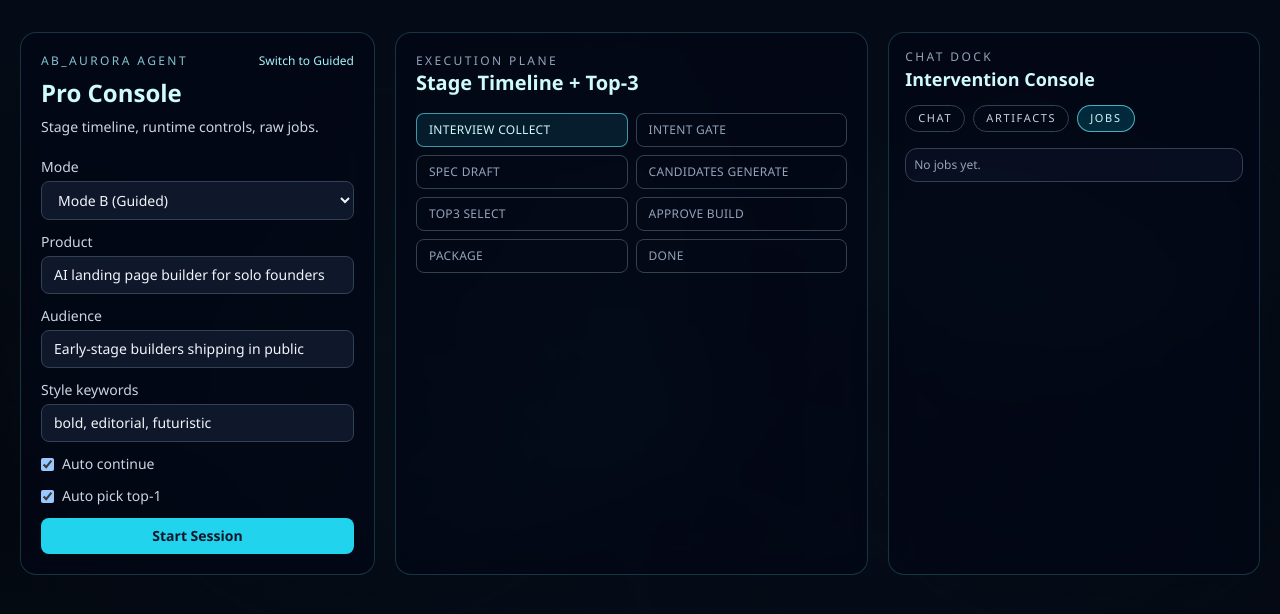
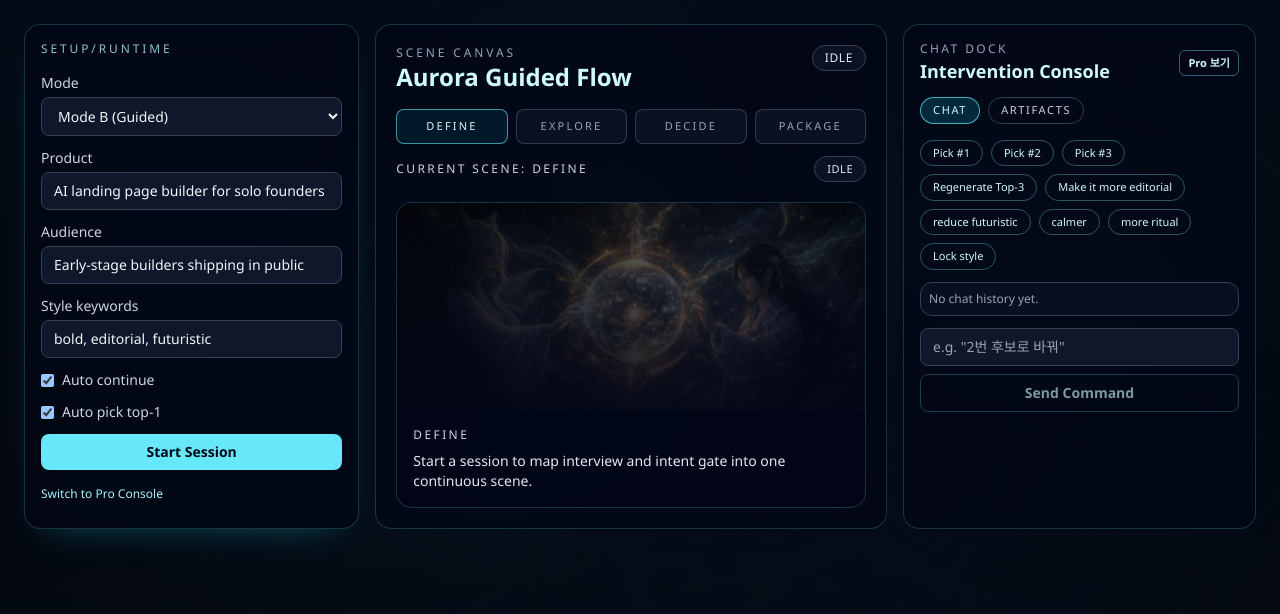
Before and after one commit to aheyabaraya/ab_aurora, a Next.js app: page / in a window 1280 px wide. Shown: the top 614 px of the page. Built offline with nearby package versions, Linux system fonts and the light colour scheme.

Commit message:
fix: default guided UI and sync pro scene canvas updates

```diff
--- a/components/aurora/AuroraClient.tsx
+++ b/components/aurora/AuroraClient.tsx
@@ -1,19 +1,38 @@
 "use client";
 
+import { useCallback, useState } from "react";
 import { GuidedConsole } from "./GuidedConsole";
 import { ProConsole } from "./ProConsole";
 import { useAuroraController } from "./useAuroraController";
 
+type UiMode = "guided" | "pro";
+
 type AuroraClientProps = {
-  initialUiMode: "guided" | "pro";
+  initialUiMode: UiMode;
 };
+
+function syncUrlUiMode(mode: UiMode) {
+  const url = new URL(window.location.href);
+  if (mode === "guided") {
+    url.searchParams.delete("ui");
+  } else {
+    url.searchParams.set("ui", mode);
+  }
+  window.history.replaceState({}, "", url.toString());
+}
 
 export function AuroraClient({ initialUiMode }: AuroraClientProps) {
   const controller = useAuroraController();
+  const [uiMode, setUiMode] = useState<UiMode>(initialUiMode);
 
-  if (initialUiMode === "pro") {
-    return <ProConsole controller={controller} />;
+  const handleSwitchUiMode = useCallback((nextMode: UiMode) => {
+    setUiMode(nextMode);
+    syncUrlUiMode(nextMode);
+  }, []);
+
+  if (uiMode === "pro") {
+    return <ProConsole controller={controller} onSwitchUiMode={handleSwitchUiMode} />;
   }
 
-  return <GuidedConsole controller={controller} />;
+  return <GuidedConsole controller={controller} onSwitchUiMode={handleSwitchUiMode} />;
 }
--- a/components/aurora/GuidedConsole.tsx
+++ b/components/aurora/GuidedConsole.tsx
@@ -13,6 +13,7 @@ type AuroraController = ReturnType<typeof useAuroraController>;
 
 type GuidedConsoleProps = {
   controller: AuroraController;
+  onSwitchUiMode: (mode: "guided" | "pro") => void;
 };
 
 function statusBadge(status: string): string {
@@ -31,7 +32,7 @@ function statusBadge(status: string): string {
   return "border-slate-700 bg-slate-900/70 text-slate-200";
 }
 
-export function GuidedConsole({ controller }: GuidedConsoleProps) {
+export function GuidedConsole({ controller, onSwitchUiMode }: GuidedConsoleProps) {
   const {
     mode,
     setMode,
@@ -281,9 +282,12 @@ export function GuidedConsole({ controller }: GuidedConsoleProps) {
             </div>
           ) : null}
 
-          <a href="?ui=pro" className="mt-4 inline-block text-xs text-cyan-200 underline-offset-4 hover:underline">
+          <button
+            className="mt-4 inline-block text-xs text-cyan-200 underline-offset-4 hover:underline"
+            onClick={() => onSwitchUiMode("pro")}
+          >
             Switch to Pro Console
-          </a>
+          </button>
         </article>
 
         <article className="rounded-2xl border border-cyan-300/20 bg-slate-950/55 p-5 backdrop-blur">
--- a/components/aurora/ProConsole.tsx
+++ b/components/aurora/ProConsole.tsx
@@ -1,21 +1,42 @@
 "use client";
 
+import { AURORA_ASSETS, createAuroraPageStyle } from "./aurora-assets";
+import { ChatDock } from "./ChatDock";
+import { PackageChecklist } from "./PackageChecklist";
+import { Progress4 } from "./Progress4";
+import { SceneRouter } from "./SceneRouter";
+import { Top3Cards } from "./Top3Cards";
 import { AGENT_STEPS } from "./types";
-import { createAuroraPageStyle } from "./aurora-assets";
-import { ChatDock } from "./ChatDock";
 import type { useAuroraController } from "./useAuroraController";
 
 type AuroraController = ReturnType<typeof useAuroraController>;
 
 type ProConsoleProps = {
   controller: AuroraController;
+  onSwitchUiMode: (mode: "guided" | "pro") => void;
 };
 
 function toPrettyStep(step: string): string {
   return step.replaceAll("_", " ");
 }
 
-export function ProConsole({ controller }: ProConsoleProps) {
+function statusBadge(status: string): string {
+  if (status === "completed") {
+    return "border-emerald-300/60 bg-emerald-500/15 text-emerald-100";
+  }
+  if (status === "running") {
+    return "border-cyan-300/60 bg-cyan-500/15 text-cyan-100";
+  }
+  if (status === "wait_user") {
+    return "border-amber-300/60 bg-amber-500/15 text-amber-100";
+  }
+  if (status === "failed") {
+    return "border-rose-300/60 bg-rose-500/15 text-rose-100";
+  }
+  return "border-slate-700 bg-slate-900/70 text-slate-200";
+}
+
+export function ProConsole({ controller, onSwitchUiMode }: ProConsoleProps) {
   const {
     mode,
     setMode,
@@ -42,15 +63,21 @@ export function ProConsole({ controller }: ProConsoleProps) {
     setShowSignIn,
     tokenDraft,
     setTokenDraft,
+    currentScene,
     activeStepIndex,
     chatEntries,
     queuedCommands,
     shouldQueueIntervention,
+    buildConfirmRequired,
     handleStartSession,
     handleRunStep,
     handleSelectCandidate,
+    handleConfirmBuild,
     handleSendChat,
     handleQuickAction,
+    handleRegenerateTop3,
+    handleRegenerateOutputs,
+    handleExportZip,
     handleStartRuntimeGoal,
     handleRuntimeStep,
     handleRuntimeControl,
@@ -61,6 +88,9 @@ export function ProConsole({ controller }: ProConsoleProps) {
   } = controller;
 
   const pageStyle = createAuroraPageStyle();
+  const stage = sessionPayload?.session.current_step ?? "interview_collect";
+  const status = sessionPayload?.session.status ?? "idle";
+  const latestTop3 = sessionPayload?.latest_top3 ?? [];
 
   return (
     <main className="aurora-page min-h-screen px-5 py-8 text-slate-100" style={pageStyle}>
@@ -68,9 +98,12 @@ export function ProConsole({ controller }: ProConsoleProps) {
         <article className="rounded-2xl border border-cyan-300/20 bg-slate-950/55 p-5 backdrop-blur">
           <div className="flex items-center justify-between">
             <p className="text-xs uppercase tracking-[0.2em] text-cyan-200/80">AB_Aurora Agent</p>
-            <a href="?ui=guided" className="text-xs text-cyan-200 underline-offset-4 hover:underline">
+            <button
+              className="text-xs text-cyan-200 underline-offset-4 hover:underline"
+              onClick={() => onSwitchUiMode("guided")}
+            >
               Switch to Guided
-            </a>
+            </button>
           </div>
 
           <h1 className="mt-2 text-2xl font-semibold text-cyan-100">Pro Console</h1>
@@ -228,16 +261,14 @@ export function ProConsole({ controller }: ProConsoleProps) {
         </article>
 
         <article className="rounded-2xl border border-cyan-300/20 bg-slate-950/55 p-5 backdrop-blur">
-          <header className="mb-4 flex items-center justify-between">
+          <header className="mb-4 flex items-center justify-between gap-3">
             <div>
               <p className="text-xs uppercase tracking-[0.2em] text-slate-400">Execution Plane</p>
-              <h2 className="text-xl font-semibold text-cyan-100">Stage Timeline + Top-3</h2>
+              <h2 className="text-xl font-semibold text-cyan-100">Stage Timeline + Scene Canvas</h2>
             </div>
-            {sessionPayload ? (
-              <span className="rounded-full border border-slate-700 px-3 py-1 text-xs text-slate-300">
-                {sessionPayload.session.status}
-              </span>
-            ) : null}
+            <span className={`rounded-full border px-3 py-1 text-xs uppercase tracking-wider ${statusBadge(status)}`}>
+              {status}
+            </span>
           </header>
 
           <ol className="grid gap-2 sm:grid-cols-2">
@@ -257,30 +288,85 @@ export function ProConsole({ controller }: ProConsoleProps) {
             ))}
           </ol>
 
-          <div className="mt-5 grid gap-3 md:grid-cols-3">
-            {(sessionPayload?.latest_top3 ?? []).map((candidate) => {
-              const selected = sessionPayload?.selected_candidate_id === candidate.id;
-              return (
-                <div
-                  key={candidate.id}
-                  className={`rounded-xl border p-3 ${
-                    selected ? "border-cyan-300 bg-cyan-400/10" : "border-slate-700 bg-slate-900/60"
-                  }`}
-                >
-                  <p className="text-xs text-slate-400">Rank #{candidate.rank}</p>
-                  <h3 className="mt-1 text-sm font-semibold text-cyan-100">{candidate.naming.recommended}</h3>
-                  <p className="mt-1 text-xs text-slate-300">{candidate.rationale}</p>
-                  <p className="mt-2 text-[11px] text-slate-400">Score: {candidate.score.toFixed(3)}</p>
-                  <button
-                    className="mt-3 w-full rounded-md border border-cyan-300/40 px-2 py-1 text-xs font-semibold text-cyan-100 hover:bg-cyan-400/10"
-                    onClick={() => void handleSelectCandidate(candidate.id)}
-                    disabled={busy}
-                  >
-                    {selected ? "Selected" : "Select Candidate"}
-                  </button>
-                </div>
-              );
-            })}
+          <div className="mt-5">
+            <Progress4 scene={currentScene} status={status} />
+            <div className="mt-4">
+              <SceneRouter scene={currentScene} stage={stage}>
+                {!sessionId ? (
+                  <div className="overflow-hidden rounded-2xl border border-cyan-300/20 bg-slate-950/70">
+                    <div
+                      className="h-52 bg-cover bg-center"
+                      style={{
+                        backgroundImage: `linear-gradient(180deg, rgba(2,6,23,0.24), rgba(2,6,23,0.85)), url(${AURORA_ASSETS.heroDesktop})`
+                      }}
+                    />
+                    <div className="space-y-2 p-4 text-sm text-slate-200">
+                      <p>Start a session to enter DEFINE and move through scenes automatically.</p>
+                    </div>
+                  </div>
+                ) : null}
+
+                {sessionId && currentScene === "DEFINE" ? (
+                  <div className="overflow-hidden rounded-2xl border border-cyan-300/20 bg-slate-950/70">
+                    <div
+                      className="h-52 bg-cover bg-center"
+                      style={{
+                        backgroundImage: `linear-gradient(180deg, rgba(2,6,23,0.24), rgba(2,6,23,0.85)), url(${AURORA_ASSETS.heroSquare})`
+                      }}
+                    />
+                    <div className="space-y-2 p-4 text-sm text-slate-200">
+                      <p>Interview + intent gate + draft spec are unified as DEFINE.</p>
+                      <p>Current stage: {stage}</p>
+                    </div>
+                  </div>
+                ) : null}
+
+                {sessionId && currentScene === "EXPLORE" ? (
+                  latestTop3.length === 0 ? (
+                    <div className="rounded-2xl border border-cyan-300/25 bg-slate-950/70 p-4">
+                      <p className="text-xs uppercase tracking-[0.2em] text-cyan-100">Generating Top-3...</p>
+                      <div className="mt-3 space-y-2">
+                        <div className="h-3 w-full animate-pulse rounded bg-cyan-500/20" />
+                        <div className="h-3 w-4/5 animate-pulse rounded bg-cyan-500/20" />
+                        <div className="h-3 w-3/5 animate-pulse rounded bg-cyan-500/20" />
+                      </div>
+                    </div>
+                  ) : (
+                    <Top3Cards
+                      candidates={latestTop3}
+                      selectedCandidateId={sessionPayload?.selected_candidate_id ?? null}
+                      busy={busy}
+                      buildRequired={false}
+                      onSelect={(candidateId) => void handleSelectCandidate(candidateId)}
+                      onConfirmBuild={() => void handleConfirmBuild()}
+                    />
+                  )
+                ) : null}
+
+                {sessionId && currentScene === "DECIDE" ? (
+                  <Top3Cards
+                    candidates={latestTop3}
+                    selectedCandidateId={sessionPayload?.selected_candidate_id ?? null}
+                    busy={busy}
+                    buildRequired={buildConfirmRequired}
+                    onSelect={(candidateId) => void handleSelectCandidate(candidateId)}
+                    onConfirmBuild={() => void handleConfirmBuild()}
+                  />
+                ) : null}
+
+                {sessionId && currentScene === "PACKAGE" ? (
+                  <PackageChecklist
+                    artifacts={sessionPayload?.recent_artifacts ?? []}
+                    currentStep={stage}
+                    finalSpec={(sessionPayload?.session.final_spec ?? null) as Record<string, unknown> | null}
+                    busy={busy}
+                    onRegenerateOutputs={() => void handleRegenerateOutputs()}
+                    onRegenerateTop3={() => void handleRegenerateTop3()}
+                    onExportZip={() => void handleExportZip()}
+                  />
+                ) : null}
+              </SceneRouter>
+            </div>
           </div>
         </article>
 
--- a/package.json
+++ b/package.json
@@ -18,7 +18,8 @@
     "test:storage:supabase:contract": "pnpm test:build && NODE_ENV=test node --test tests/unit/storage-supabase-seed.contract.test.cjs",
     "test:integration": "pnpm test:build && NODE_ENV=test node --test tests/integration/*.test.cjs",
     "test:agent": "pnpm test:unit && pnpm test:api && pnpm test:api:seed && pnpm test:storage:file:contract && pnpm test:integration",
-    "test:coverage:agent": "pnpm test:build && NODE_ENV=test node --test --experimental-test-coverage tests/unit/agent-core.test.cjs tests/unit/runtime-core.test.cjs tests/unit/page-aurora.test.cjs tests/unit/http-auth-redact.test.cjs tests/api/routes.test.cjs tests/api/runtime-routes.test.cjs tests/api/revise-route.test.cjs tests/api/session-seed-matrix.test.cjs tests/unit/storage-file-seed.contract.test.cjs tests/integration/pipeline.test.cjs"
+    "test:coverage:agent": "pnpm test:build && NODE_ENV=test node --test --experimental-test-coverage tests/unit/agent-core.test.cjs tests/unit/runtime-core.test.cjs tests/unit/page-aurora.test.cjs tests/unit/http-auth-redact.test.cjs tests/api/routes.test.cjs tests/api/runtime-routes.test.cjs tests/api/revise-route.test.cjs tests/api/session-seed-matrix.test.cjs tests/unit/storage-file-seed.contract.test.cjs tests/integration/pipeline.test.cjs",
+    "verify:all": "pnpm ci:verify && pnpm test:coverage:agent && SEED_TEST_SUPABASE=true pnpm test:storage:supabase:contract"
   },
   "dependencies": {
     "jszip": "^3.10.1",
```
Also changed, not shown: app/page.tsx (+7 -13 lines), 1 other file (tests, documents, lock files or other folders).
